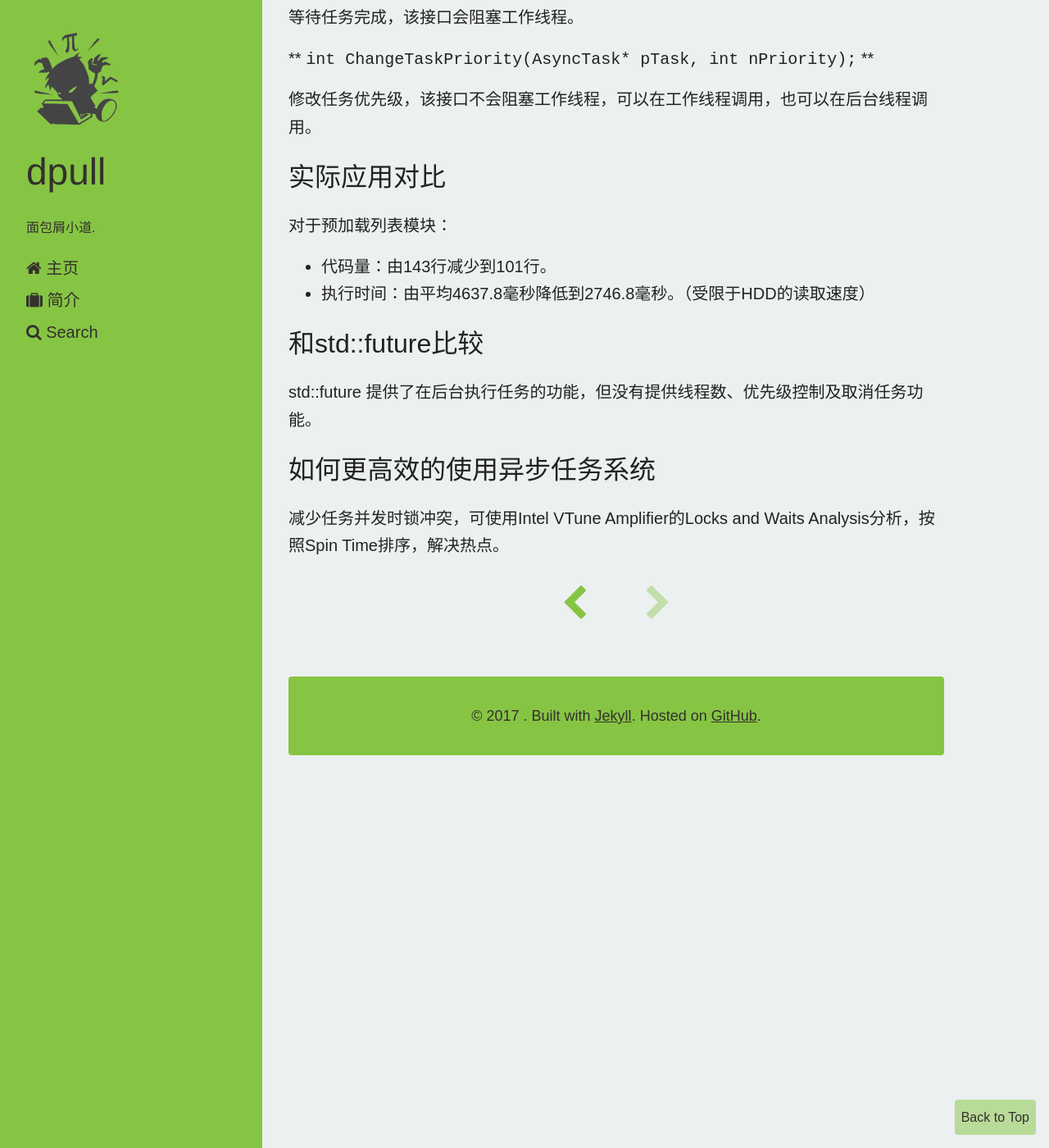
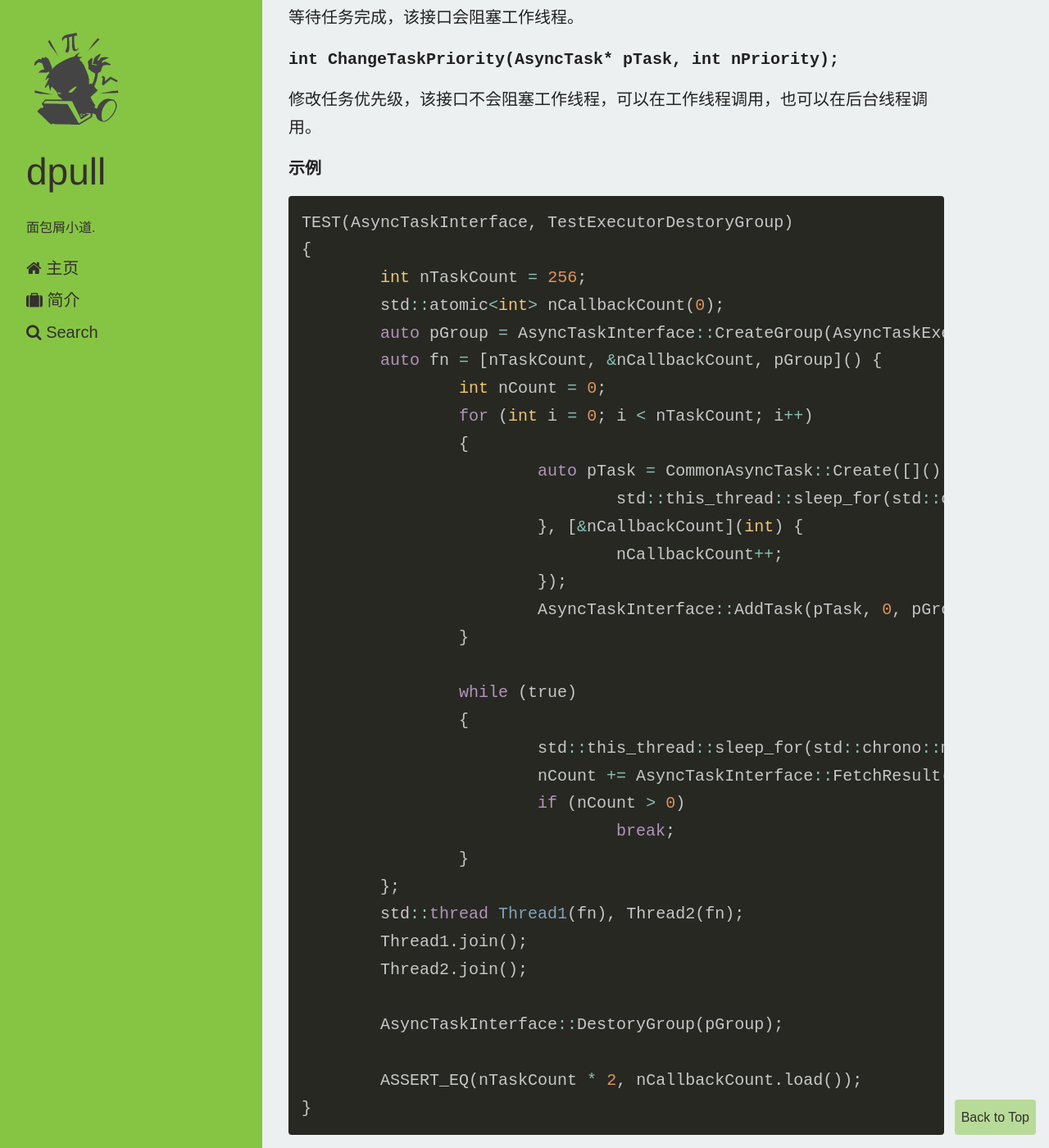
Before and after one commit to dpull/dpull.github.io, a Jekyll site: the page built from _posts/2017-09-09-async_task.md, in a window 1280 px wide and 1400 px high, scrolled down 3382 px. Shown: the whole window at 82% size. Built offline with Jekyll 4.4.1, drawn with Linux system fonts in a browser that asks for light colours; nearby versions of some CDN libraries; some of the changed text lies outside the part shown.

Commit message:
add example

```diff
--- a/_posts/2017-09-09-async_task.md
+++ b/_posts/2017-09-09-async_task.md
@@ -47,52 +47,90 @@ tags: []
 
 ## 异步任务系统接口介绍：
 
-** `AsyncTaskGroup* CreateGroup(int nExecutorIndex, const char* pszName);` **
+**`AsyncTaskGroup* CreateGroup(int nExecutorIndex, const char* pszName);`**
 
 创建任务分组，nExecutorIndex为任务执行器的索引，该接口不会阻塞工作线程。
 
-** `int DestoryGroup(AsyncTaskGroup* pGroup);` **
+**`int DestoryGroup(AsyncTaskGroup* pGroup);`**
 
 删除任务分组，未执行的任务将会被取消，该接口会阻塞调用线程。
 
-** `int AwaitGroup(AsyncTaskGroup* pGroup);` **
+**`int AwaitGroup(AsyncTaskGroup* pGroup);`**
 
 等待任务分组中所有任务执行完成，该接口会阻塞调用线程。
 
-** `int TraversalGroup(AsyncTaskGroup* pGroup, const std::function<int(AsyncTask*)>& fnCallback);` **
+**`int TraversalGroup(AsyncTaskGroup* pGroup, const std::function<int(AsyncTask*)>& fnCallback);`**
 
 在后台线程中遍历未执行的任务，可以调用`ChangeTaskPriority`和`CancelTask`来调整任务优先级或取消任务，该接口不会阻塞工作线程。
 
-** `int AddTask(AsyncTask* pTask, int nPriority, AsyncTaskGroup* pGroup);` **
+**`int AddTask(AsyncTask* pTask, int nPriority, AsyncTaskGroup* pGroup);`**
 
 添加一个任务，该接口不会阻塞工作线程。
 
-** `int AddTask(AsyncTask* const* ppTaskArray, int nArrayLength, int nPriority, AsyncTaskGroup* pGroup);` **
+**`int AddTask(AsyncTask* const* ppTaskArray, int nArrayLength, int nPriority, AsyncTaskGroup* pGroup);`**
 
 添加多个任务，该接口不会阻塞工作线程。
 
-** `int CancelTask(AsyncTask* pTask);` **
+**`int CancelTask(AsyncTask* pTask);`**
 
 取消任务，不会阻塞，该接口可以在工作线程调用，也可以在后台线程调用。
 
-** `int RemoveTask(AsyncTask* pTask); ` **
+**`int RemoveTask(AsyncTask* pTask); `**
 
 移除任务，该接口会阻塞工作线程。
 
-** `int AwaitTask(AsyncTask* pTask);` **
+**`int AwaitTask(AsyncTask* pTask);`**
 
 等待任务完成，该接口会阻塞工作线程。
 
-** `int ChangeTaskPriority(AsyncTask* pTask, int nPriority);` **
+**`int ChangeTaskPriority(AsyncTask* pTask, int nPriority);`**
 
 修改任务优先级，该接口不会阻塞工作线程，可以在工作线程调用，也可以在后台线程调用。
 
+**示例**
+
+{% highlight c++ %}
+TEST(AsyncTaskInterface, TestExecutorDestoryGroup)
+{
+	int nTaskCount = 256;
+	std::atomic<int> nCallbackCount(0);
+	auto pGroup = AsyncTaskInterface::CreateGroup(AsyncTaskExecutor_HighConcurrency, "Test");
+	auto fn = [nTaskCount, &nCallbackCount, pGroup]() {
+		int nCount = 0;
+		for (int i = 0; i < nTaskCount; i++)
+		{
+			auto pTask = CommonAsyncTask::Create([]() {
+				std::this_thread::sleep_for(std::chrono::microseconds(2));
+			}, [&nCallbackCount](int) {
+				nCallbackCount++;
+			});
+			AsyncTaskInterface::AddTask(pTask, 0, pGroup);
+		}
+
+		while (true)
+		{
+			std::this_thread::sleep_for(std::chrono::microseconds(1));
+			nCount += AsyncTaskInterface::FetchResult();
+			if (nCount > 0)
+				break;
+		}
+	};
+	std::thread Thread1(fn), Thread2(fn);
+	Thread1.join();
+	Thread2.join();
+
+	AsyncTaskInterface::DestoryGroup(pGroup);
+
+	ASSERT_EQ(nTaskCount * 2, nCallbackCount.load());
+}
+{% endhighlight %}
 
 ## 实际应用对比
 对于预加载列表模块：
 
 * 代码量：由143行减少到101行。
 * 执行时间：由平均4637.8毫秒降低到2746.8毫秒。（受限于HDD的读取速度）
+* 更多模块数据等待测试开发反馈
 
 ## 和std::future比较
 std::future 提供了在后台执行任务的功能，但没有提供线程数、优先级控制及取消任务功能。
```
